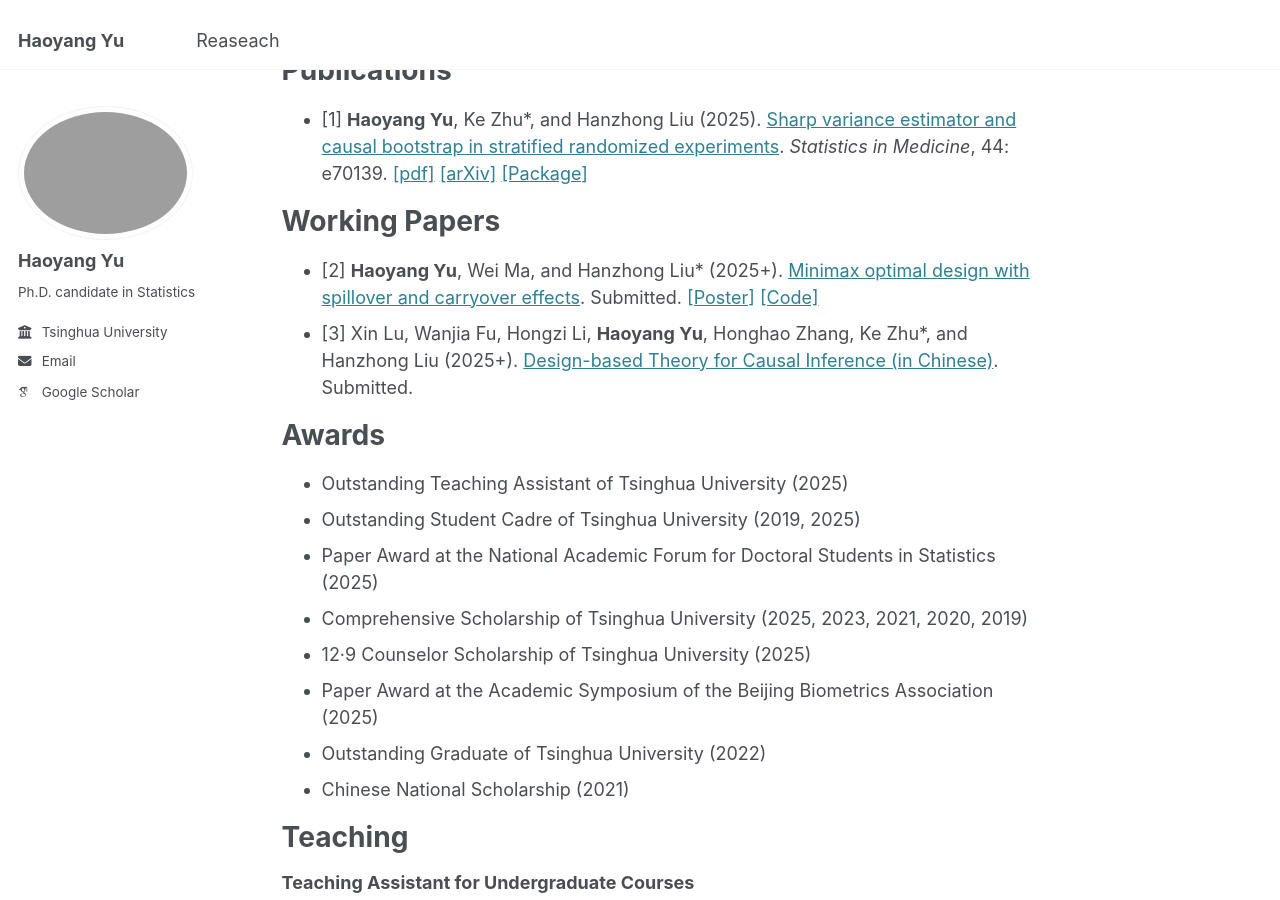
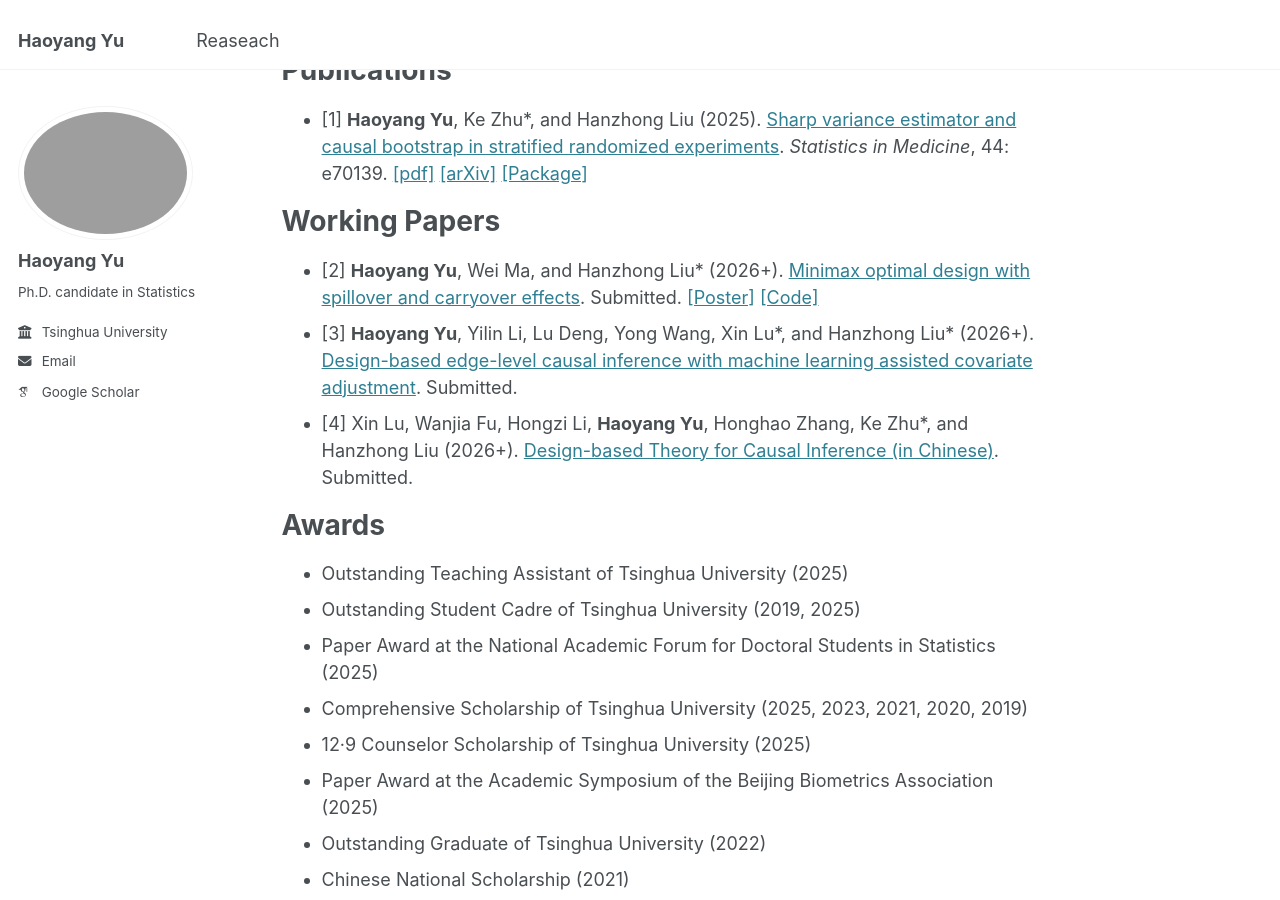
Before and after one commit to yu-hao-yang/yu-hao-yang.github.io, a Jekyll site: the page built from _pages/about.md, in a window 1280 px wide and 900 px high, scrolled down 378 px. Built offline with Jekyll 4.4.1, drawn with Linux system fonts in a browser that asks for light colours; some web fonts are replaced.

Commit message:
Update about.md

```diff
--- a/_pages/about.md
+++ b/_pages/about.md
@@ -23,8 +23,9 @@ Publications
 
 Working Papers
 ======
-* [2] **Haoyang Yu**, Wei Ma, and Hanzhong Liu\* (2025+). [Minimax optimal design with spillover and carryover effects](https://arxiv.org/abs/2501.14602). Submitted. [[Poster]](https://drive.google.com/file/d/1iIWW7cJH1ZCMkbTGKjsP1vugDg9XBHQb/view?usp=share_link) [[Code]](https://github.com/yu-hao-yang/minimax)
-* [3] Xin Lu, Wanjia Fu, Hongzi Li, **Haoyang Yu**, Honghao Zhang, Ke Zhu\*, and Hanzhong Liu (2025+). [Design-based Theory for Causal Inference (in Chinese)](https://arxiv.org/abs/2511.22518). Submitted.
+* [2] **Haoyang Yu**, Wei Ma, and Hanzhong Liu\* (2026+). [Minimax optimal design with spillover and carryover effects](https://arxiv.org/abs/2501.14602). Submitted. [[Poster]](https://drive.google.com/file/d/1iIWW7cJH1ZCMkbTGKjsP1vugDg9XBHQb/view?usp=share_link) [[Code]](https://github.com/yu-hao-yang/minimax)
+* [3] **Haoyang Yu**, Yilin Li, Lu Deng, Yong Wang, Xin Lu\*, and Hanzhong Liu\* (2026+). [Design-based edge-level causal inference with machine learning assisted covariate adjustment](https://arxiv.org/pdf/2606.00965). Submitted.
+* [4] Xin Lu, Wanjia Fu, Hongzi Li, **Haoyang Yu**, Honghao Zhang, Ke Zhu\*, and Hanzhong Liu (2026+). [Design-based Theory for Causal Inference (in Chinese)](https://arxiv.org/abs/2511.22518). Submitted.
 
 Awards
 ======
```
